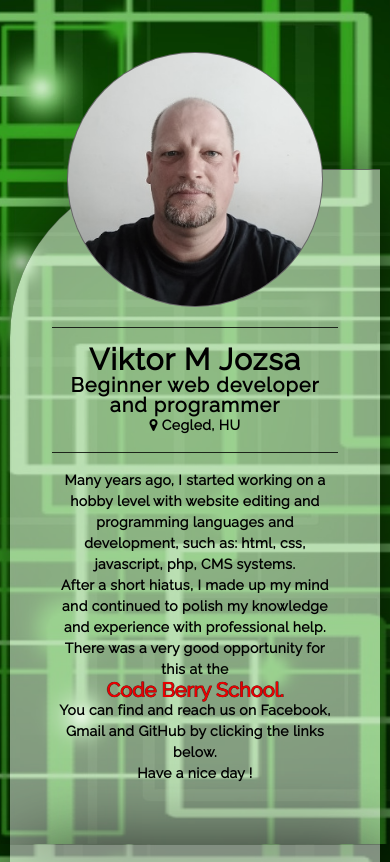
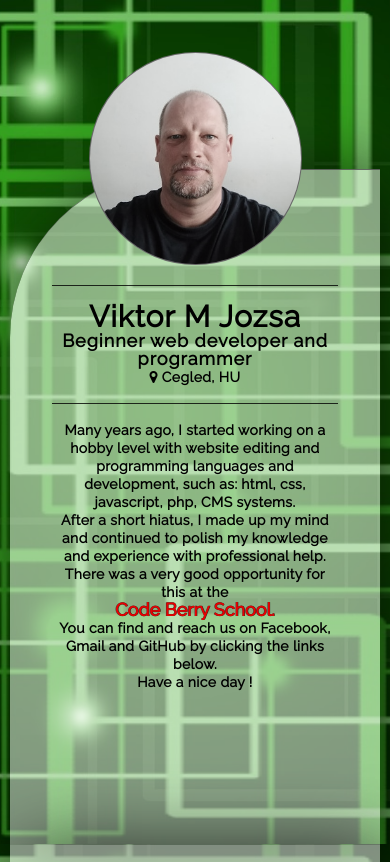
Before and after one commit to ViktorMihalyJozsa/V-M-J, a plain HTML site: page index.html in a window 390 px wide. Shown: the top 862 px of the page. Drawn offline with Linux system fonts and the light colour scheme.

Commit message:
Responsive font-size

```diff
--- a/css/components.css
+++ b/css/components.css
@@ -33,7 +33,7 @@ h2,
 .contact{
     font-family: 'Raleway', cursive;
     font-weight: bold;
-    font-size: clamp(20px, 2vw, 30px);  /*  Mobil , Tablet , FHD  */
+    font-size: clamp(18px, 2vw, 30px);  /*  Mobil , Tablet , FHD  */
     letter-spacing: 0.25vw;
 }
 
@@ -46,7 +46,7 @@ p {
     font-family: 'Raleway', cursive;
     font-weight: bold;
     font-size: clamp(14px, 1vw, 20vw);  /*  Mobil , Tablet , FHD  */
-    line-height: clamp(21px, 1.5vw, 30vw);  /*  150%  */
+    line-height: clamp(18px, 1.25vw, 25px);  /*  125%  */
     letter-spacing: 0.1vw;
 }
 
@@ -70,7 +70,7 @@ img {
         filter: grayscale(20%);
     }
 
-    @media (max-width: 1080) {
+    @media (max-width: 1025) {
         img {
             width: 30vh;
             height: 30vh;
@@ -79,8 +79,8 @@ img {
 
     @media (max-width: 768px) {
         img {
-            width: 30vh;
-            height: 30vh;
+            width: 25vh;
+            height: 25vh;
         }
     }
 
@@ -95,7 +95,7 @@ a {
     font-weight: bold;
     color: rgba(255, 0, 0, .9);
     text-shadow: 0.1vw 0.1vw rgba(0, 0, 0, 0.75), -0.1vw -0.1vw #444;
-    font-size: clamp(20px, 2vw, 30px);  /*  Mobil , Tablet , FHD  */
+    font-size: clamp(18px, 2vw, 30px);  /*  Mobil , Tablet , FHD  */
 }
 
     a:hover {
@@ -104,7 +104,7 @@ a {
         color: rgba(255, 255, 0, 1);
         text-shadow: 0.1vw 0.1vw rgba(0, 0, 0, 0.75), -0.1vw -0.1vw #444;
         transition: all 0.5s ease-in-out;
-        font-size: clamp(20px, 2vw, 30px);  /*  Mobil , Tablet , FHD  */
+        font-size: clamp(18px, 2vw, 30px);  /*  Mobil , Tablet , FHD  */
         letter-spacing: 0.1vw;
     }
 
@@ -113,7 +113,7 @@ a {
         font-weight: bold;
         color: rgba(255, 255, 0, 1);
         text-shadow: 0.1vw 0.1vw rgba(0, 0, 0, 0.75), -0.1vw -0.1vw #444;
-        font-size: clamp(20px, 2vw, 30px);  /*  Mobil , Tablet , FHD  */
+        font-size: clamp(18px, 2vw, 30px);  /*  Mobil , Tablet , FHD  */
         letter-spacing: 0.1vw;
         box-shadow: hsla(0, 0%, 0%, .8) 0.5vw 0.5vw 2vw;
     }
```
